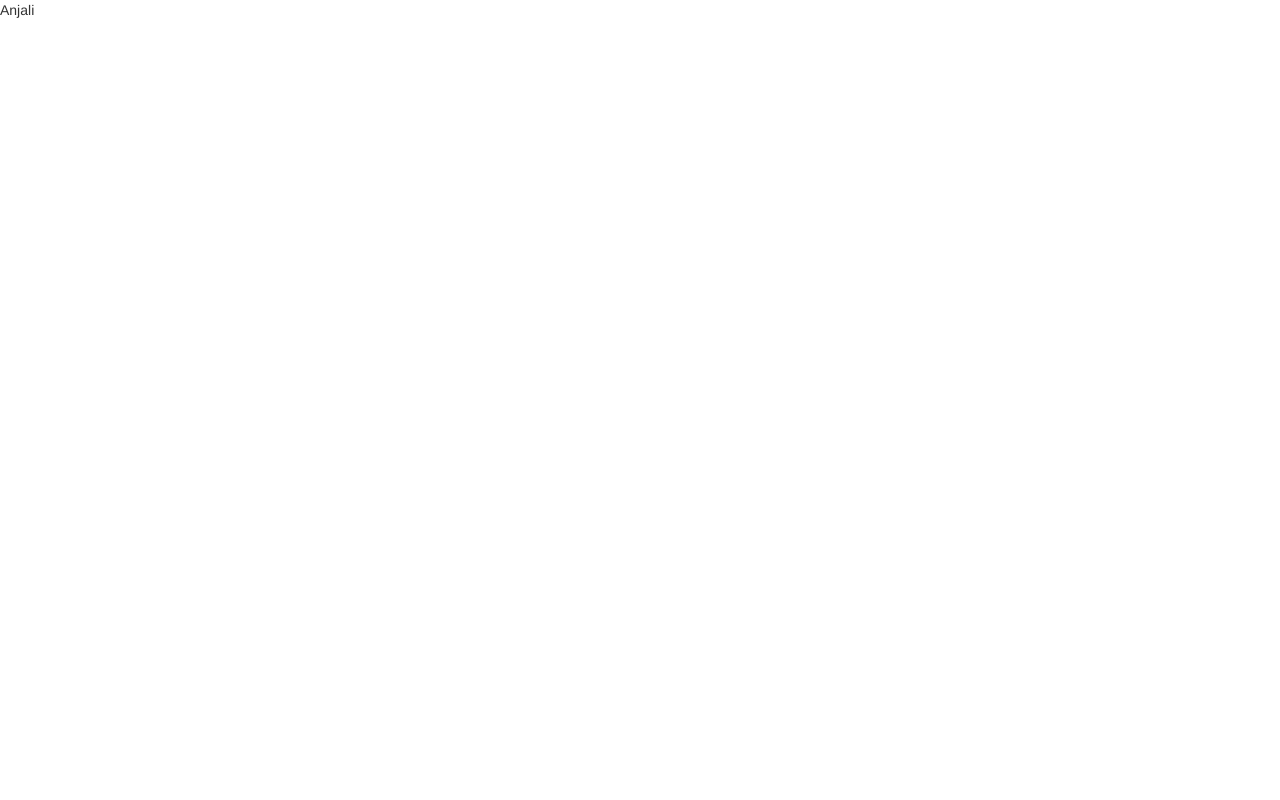
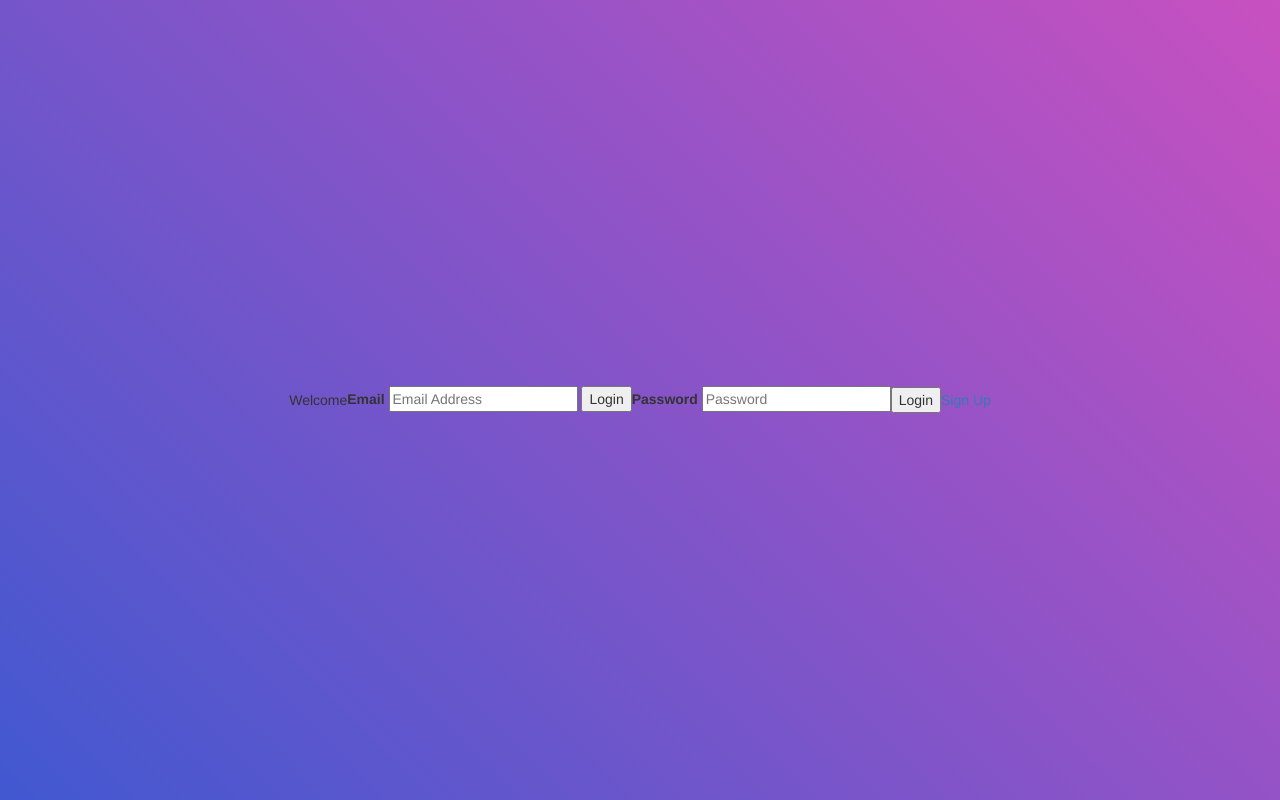
Before and after one commit to anjalimalik/StudiWiz, a plain HTML site: page Client/index.html in a window 1280 px wide. Drawn offline with nearby package versions, Linux system fonts and the light colour scheme.

Commit message:
password, email inputs

```diff
--- /dev/null
+++ b/Client/css/utils.css
@@ -0,0 +1,24 @@
+
+.bodyContainer {
+  width: 100%;
+  margin: 0 auto;
+}
+
+.flex-container {
+    min-height: 100vh;
+    display: flex;
+    flex-wrap: wrap;
+    justify-content: center;
+    width: 100%;
+    align-items: center;
+    padding: 15px;
+    min-height: 100vh;
+}
+
+.bg-gradient {
+    background: #9053c7;
+    background: -webkit-linear-gradient(-135deg, #c850c0, #4158d0);
+    background: -o-linear-gradient(-135deg, #c850c0, #4158d0);
+    background: -moz-linear-gradient(-135deg, #c850c0, #4158d0);
+    background: linear-gradient(-135deg, #c850c0, #4158d0);
+}
--- a/Client/index.html
+++ b/Client/index.html
@@ -1,27 +1,60 @@
 <!DOCTYPE html>
 <html lang="en">
+
 <head>
     <title>Login</title>
     <meta charset="UTF-8">
     <meta name="viewport" content="width=device-width, initial-scale=1">
 
     <!--- Tab Icon -->
-    <link rel="icon" type="image/png" href="Assets/icon.png"/>
+    <link rel="icon" type="image/png" href="#" />
 
-    <link rel="stylesheet" href="https://maxcdn.bootstrapcdn.com/bootstrap/3.3.7/css/bootstrap.min.css" integrity="sha384-BVYiiSIFeK1dGmJRAkycuHAHRg32OmUcww7on3RYdg4Va+PmSTsz/K68vbdEjh4u" crossorigin="anonymous">
+    <link rel="stylesheet" href="https://maxcdn.bootstrapcdn.com/bootstrap/3.3.7/css/bootstrap.min.css" integrity="sha384-BVYiiSIFeK1dGmJRAkycuHAHRg32OmUcww7on3RYdg4Va+PmSTsz/K68vbdEjh4u"
+        crossorigin="anonymous">
     <link rel="stylesheet" href="https://cdnjs.cloudflare.com/ajax/libs/font-awesome/4.7.0/css/font-awesome.min.css">
 
+    <link rel="stylesheet" type="text/css" href="css/utils.css">
+
 </head>
+
 <body>
-    <div>
-        Anjali
+    <div class="bodyContainer">
+        <div class="bg-gradient flex-container">
+            <span> Welcome </span>
+
+            <div style="display: block;">
+                <form>
+                    <label for="emailLogin"> Email </label>
+                    <input id="emailLogin" type="email" required pattern="[^@]+@[^@]+\.[a-zA-Z]{2,6}" placeholder="Email Address">
+                    <input type="submit" value="Login">
+                </form>
             </div>
 
+            <div style="display: block;">
+                <form>
+                    <label for="passLogin"> Password </label>
+                    <input id="passLogin" type="password" minlength="5" required pattern="(?=.*\d)(?=.*[a-z])(?=.*[A-Z]).*" placeholder="Password">
+                </form>
+                </span>
+            </div>
 
+            <div>
+                <div style="display: block;">
+                    <div></div>
+                    <button> Login </button>
+                </div>
+            </div>
 
-
+            <div>
+                <a href="#"> Sign Up </a>
+            </div>
+            </form>
+        </div>
+    </div>
+    </div>
 
     <script src="https://ajax.googleapis.com/ajax/libs/jquery/3.3.1/jquery.min.js"></script>
     <script src="js/main.js"></script>
 </body>
+
 </html>
```
Lines whose indentation alone changed are shown as unchanged.
